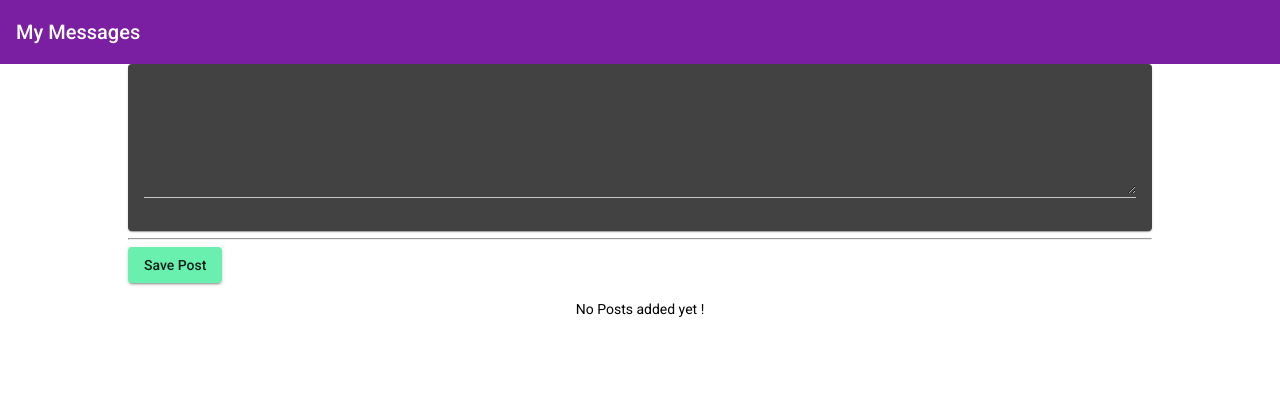
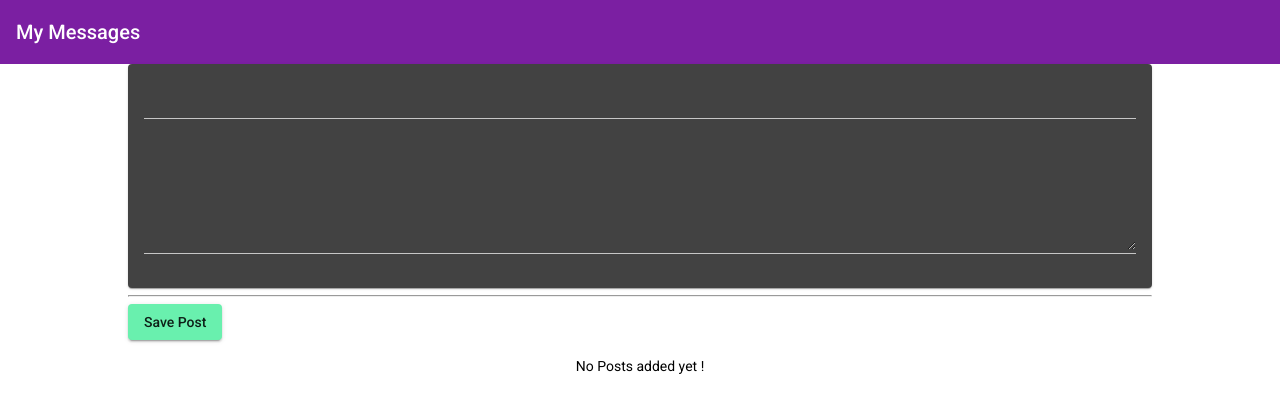
Before and after one commit to hhovhann/mean-application, an Angular app: page / in a window 1280 px wide. Shown: the top 412 px of the page. Built offline with nearby package versions, Linux system fonts and the light colour scheme.

Commit message:
Added new post rendering.

```diff
--- a/src/app/app.component.html
+++ b/src/app/app.component.html
@@ -1,6 +1,7 @@
 <app-header></app-header>
 <main>
-  <app-post-create></app-post-create>
+  <app-post-create (postCreated)="onPostAdded($event)"></app-post-create>
+  <app-post-list [posts]="storedPosts"></app-post-list>
 </main>
-<app-post-list></app-post-list>
+
 <router-outlet></router-outlet>
--- a/src/app/app.component.ts
+++ b/src/app/app.component.ts
@@ -6,5 +6,9 @@
   styleUrls: ['./app.component.scss']
 })
 export class AppComponent {
-  title = 'mean-application';
+  storedPosts = [];
+
+  onPostAdded(post){
+    this.storedPosts.push(post);
+  }
 }
--- a/src/app/posts/post-create/post-create.component.html
+++ b/src/app/posts/post-create/post-create.component.html
@@ -1,7 +1,10 @@
 <!-- <textarea rows="6" [value]="newPost" #postInput></textarea> -->
 <mat-card>
+  <mat-form-field>
+    <input matInput type="text"  [(ngModel)]="enteredTitle">
+  </mat-form-field>
   <mat-form-field >
-    <textarea matInput rows="6" [(ngModel)]="enteredValue"></textarea>
+    <textarea matInput rows="6" [(ngModel)]="enteredContent"></textarea>
   </mat-form-field>
 </mat-card>
 
--- a/src/app/posts/post-create/post-create.component.ts
+++ b/src/app/posts/post-create/post-create.component.ts
@@ -1,4 +1,4 @@
-import { Component } from '@angular/core'
+import { Component, EventEmitter, Output} from '@angular/core'
 
 @Component({
   selector: 'app-post-create',
@@ -7,10 +7,13 @@
 })
 
 export class PostCreateComponent{
-  enteredValue: string = '';
-  newPost: string = 'NO CONTENT';
+  enteredTitle : string = '';
+  enteredContent : string = '';
+
+  @Output() postCreated = new EventEmitter();
 
   onAddPost(){
-    this.newPost = this.enteredValue;
+    const post = { title:this.enteredTitle, content: this.enteredContent, }
+    this.postCreated.emit(post);
   }
 }
--- a/src/app/posts/post-list/post-list.component.ts
+++ b/src/app/posts/post-list/post-list.component.ts
@@ -1,4 +1,4 @@
-import { Component } from '@angular/core'
+import { Component, Input} from '@angular/core'
 
 @Component({
   selector: 'app-post-list',
@@ -8,7 +8,7 @@
 
 export class PostListComponent{
   // the posts date can be called from findAll from server side
-  posts =  [
+  @Input() posts =  [
       //  { title: 'First Post', content: 'This is the first post\'s content' },
       //  { title: 'Second Post', content: 'This is the seconde post\'s content' },
       //  { title: 'Third Post', content: 'This is the third post\'s content' },
```
